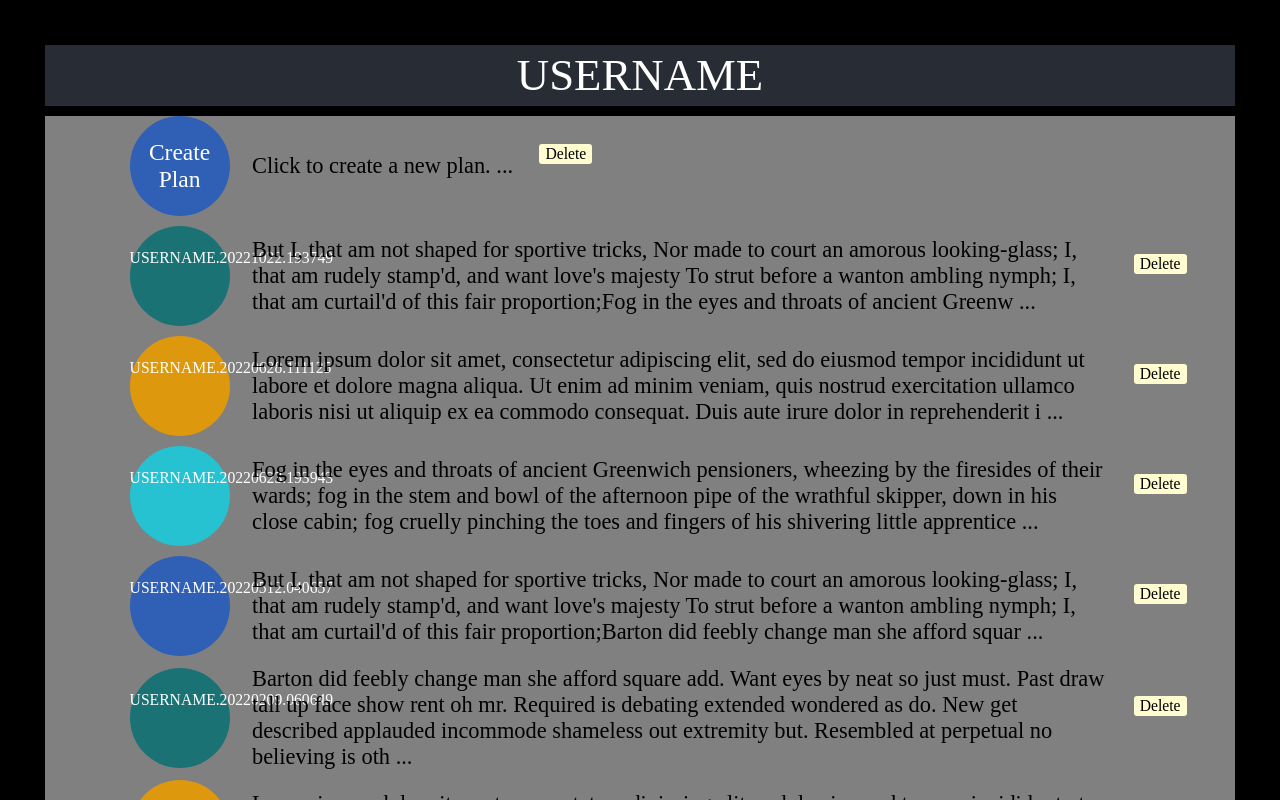
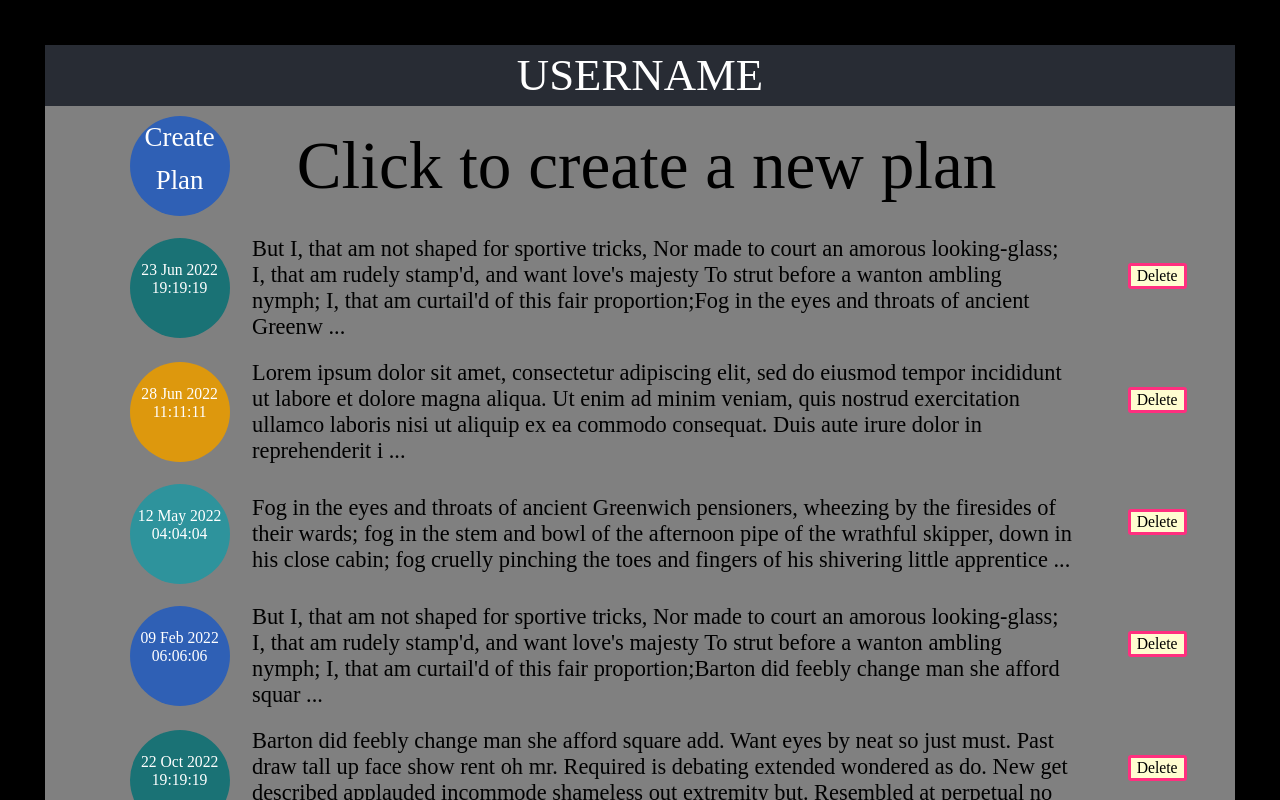
Before and after one commit to DelroyGayle/prototype2, a React (Create React App) app: page / in a window 1280 px wide. Shown: the top 800 px of the page. Built offline with nearby package versions, Linux system fonts and the light colour scheme.

Commit message:
Create Plan Page OK

```diff
--- /dev/null
+++ b/src/client/components/PlanEntry/DisplayListItem.js
@@ -0,0 +1,61 @@
+import React from "react";
+import { monthNames } from "../../utils/constants.js";
+
+const PREAMBLE_SIZE = 300;
+
+const DisplayListItem = ({ theIndex, theKey, fiveLines }) => {
+  if (theIndex === 0) {
+    // This is the exception - this will display CREATE PLAN instead
+    return (
+      <div className="main-menu-item">
+        <div className="main-menu-date datetime0-colour">
+          <>
+            <span className="line1">Create</span>
+            <span className="line2">Plan</span>
+          </>
+        </div>
+        <div className="new-plan-desc">Click to create a new plan</div>
+      </div>
+    );
+  };
+
+  let [colourClass, theDateAndTime] = createDateDisplay(theIndex, theKey);
+  const thePreamble = createPreamble(fiveLines);
+  colourClass += " main-menu-date";
+  return (
+    <>
+      <div className="main-menu-item">
+        <div className={colourClass}>
+          <p className="date-and-time">{theDateAndTime}</p>
+        </div>
+        <div className="main-menu-description">{thePreamble}</div>
+      </div>
+      <button className={"delete-button"}>Delete</button>
+    </>
+  );
+};
+
+function createDateDisplay(index, eachKey) {
+  // EG USERNAME.20220106.193749
+  let [, theDate, theTime] = eachKey.split(".");
+  const displayTimeStamp =
+    `${theDate.slice(6, 8)} ${
+      monthNames[theDate.slice(4, 6) - 1]
+    } ${theDate.slice(0, 4)} ` +
+    `${theTime.slice(0, 2)}:${theTime.slice(0, 2)}:${theTime.slice(0, 2)}`;
+  const theClassName = "datetime" + (index % 4) + "-colour";
+  return [theClassName, displayTimeStamp];
+}
+
+function createPreamble(fiveLinesArray) {
+  let result = "";
+  for (let i = 0; i < fiveLinesArray.length; i++) {
+    result += fiveLinesArray[i];
+    if (result.length > PREAMBLE_SIZE) {
+      break;
+    }
+  }
+  return result.slice(0, PREAMBLE_SIZE) + " ...";
+}
+
+export default DisplayListItem;
--- a/src/client/components/PlanEntry/PlanMainMenu.css
+++ b/src/client/components/PlanEntry/PlanMainMenu.css
@@ -29,6 +29,10 @@ body {
     margin: 0 0 0 20px;
     padding: 0;
     list-style: none;
+}
+.main-menu-item-container {
+    display: flex;
+    align-items: center;
 }
 
 .main-menu-item {
@@ -65,7 +69,6 @@ body {
 
 .main-menu-date p {
     display: inline-block;
-    /* padding-top: 40px; */
 }
 
 .main-menu-item:hover,
@@ -74,20 +77,20 @@ body {
     background-color: rgba(173, 195, 242, 0.25);
 }
 
-.main-menu-item:nth-child(4n+1) .main-menu-date {
+.datetime0-colour {
     background-color: #2f60b5;
 }
 
-.main-menu-item:nth-child(4n+2) .main-menu-date {
+.datetime1-colour {
     background-color: #1a7275;
 }
 
-.main-menu-item:nth-child(4n+3) .main-menu-date {
+.datetime2-colour {
     background-color: #dd980d;
 }
 
-.main-menu-item:nth-child(4n+4) .main-menu-date {
-    background-color: #27c2d1;
+.datetime3-colour {
+    background-color: #2e939c;
 }
 
 .main-menu-description {
@@ -102,11 +105,19 @@ body {
 }
 
 .line1,.line2 {
-    font-size: 1.5em;
+    line-height:1.6em;
+    font-size: 1.2em;
 }
 .line1::after {
     content: "\a";
     white-space: pre;
+}
+
+.new-plan-desc {
+    text-align: left;
+    padding-left: 1em;
+    padding-right: 1em;
+    font-size: 3em;
 }
 
 button {
@@ -127,4 +138,6 @@ button.delete-button {
     margin-bottom: 1.5em;
     font-size:0.7em;
     color: black;
+    margin-left: 2em;
+    border: 3px solid rgb(255, 47, 127);
 }
--- a/src/client/components/PlanEntry/PlanMainMenu.js
+++ b/src/client/components/PlanEntry/PlanMainMenu.js
@@ -1,11 +1,8 @@
-// PlanMainMenu;
-// <PlanMainMenu planTable = {thePlanTable}/>
-// <PlanMainMenu thePrimaryKeys={primaryKeys} thePlanTable={thePlanTable} />
-
 import React from "react";
-import { useState } from "react";
+// import { useState } from "react";
 import "../../components/PlanEntry/PlanMainMenu.css";
-const PREAMBLE_SIZE = 300;
+import DisplayListItem from "./DisplayListItem.js"
+// const PREAMBLE_SIZE = 300;
 
 // <PlanMainMenu thePrimaryKeys={primaryKeys} thePlanTable={thePlanTable} />
 const PlanMainMenu = ({ thePrimaryKeys, thePlanTable }) => {
@@ -30,43 +27,16 @@ const PlanMainMenu = ({ thePrimaryKeys, thePlanTable }) => {
   const orderedList = (
     <ol className="main-menu-items">
       {keysArray.map((eachKey, index) => {
-        const theDateAndTime = createDateDisplay(index, eachKey);
-        console.log(theDateAndTime, preambleArray[index]);
-        const thePreamble = createPreamble(preambleArray[index])
-        //const theDateAndTime = "23 Dec 2022 11:11:34"
         return (
-          <li className="main-menu-item" key={eachKey}>
-            <div className="main-menu-date">
-              <p className="date-and-time">{theDateAndTime}</p>
-            </div>
-
-            <div className="main-menu-description">
-              {thePreamble}
-            </div>
-            <button className="delete-button">Delete</button>
+          <li className="main-menu-item-container" key={eachKey}>
+            <DisplayListItem
+              theIndex={index}
+              theKey={eachKey}
+              fiveLines={preambleArray[index]}
+            />
           </li>
         );
       })}
-    </ol>
-  );
-  const orderedList2 = (
-    <ol className="main-menu-items">
-      {thePrimaryKeys.map((eachKey, index) => {
-        //const theDateAndTime = dateAndTime(index, eachKey);
-        return (
-          <li className="main-menu-item" key={eachKey}>
-            <div className="main-menu-date">
-              <p>{eachKey}</p>
-            </div>
-
-            <div className="main-menu-preamble">
-              TESTING
-            </div>
-            <button className="delete-button">Delete</button>
-          </li>
-        );
-      })}
-      ;
     </ol>
   );
   console.log("OL DONU", orderedList.length,orderedList)
@@ -81,29 +51,4 @@ const PlanMainMenu = ({ thePrimaryKeys, thePlanTable }) => {
   );
 };
 
-
-function createDateDisplay(index, eachKey) {
-  if (index === 0) {
-    return (
-      <>
-        <span className="line1">Create</span>{" "}
-        <span className="line2">Plan</span>
-      </>
-    );
-  };
-  return eachKey;
-}
-
-function createPreamble(fiveLinesArray) {
-    console.log(fiveLinesArray)
-  let result = ""
-  for (let i=0;i<fiveLinesArray.length;i++) {
-      result += fiveLinesArray[i]
-      if (result.length > PREAMBLE_SIZE) {
-            break;
-      };
-  };
-  return result.slice(0,PREAMBLE_SIZE) + " ...";
-}
-
 export default PlanMainMenu;
```
Also changed, not shown: src/App.js (+4 -9 lines).
